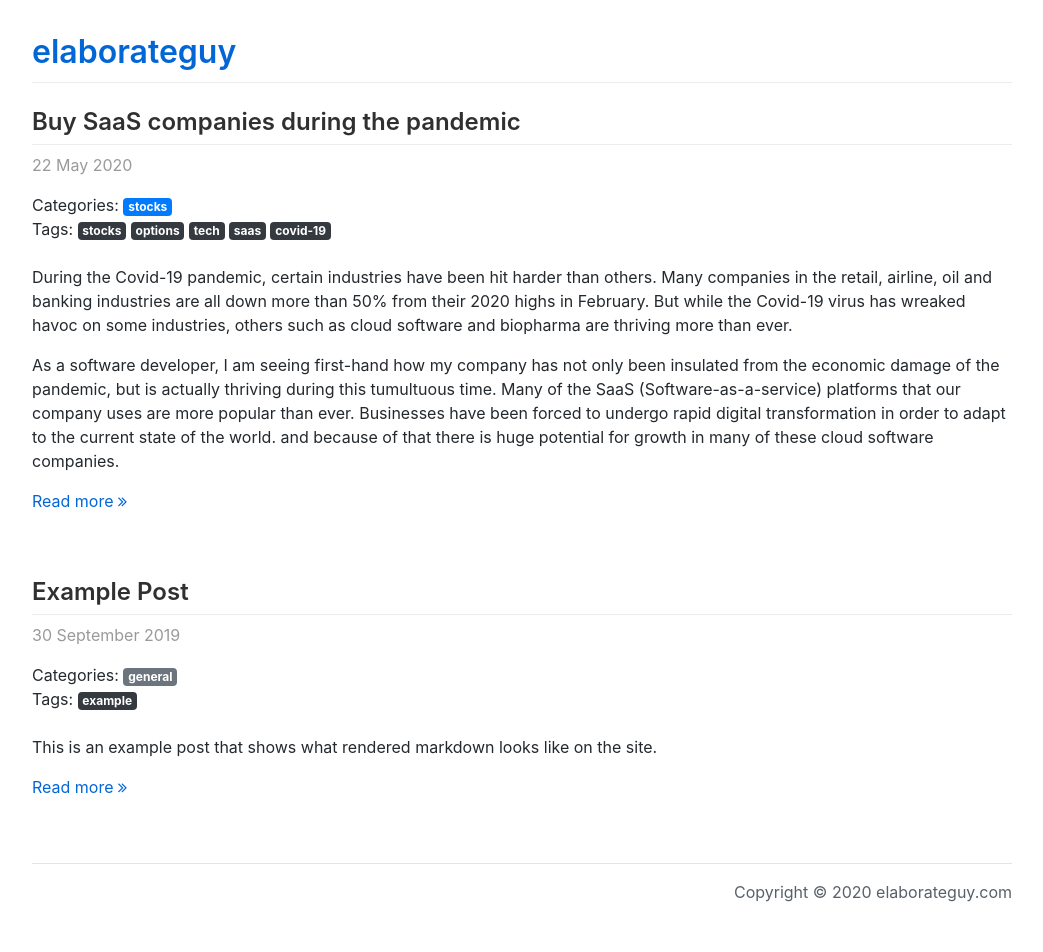
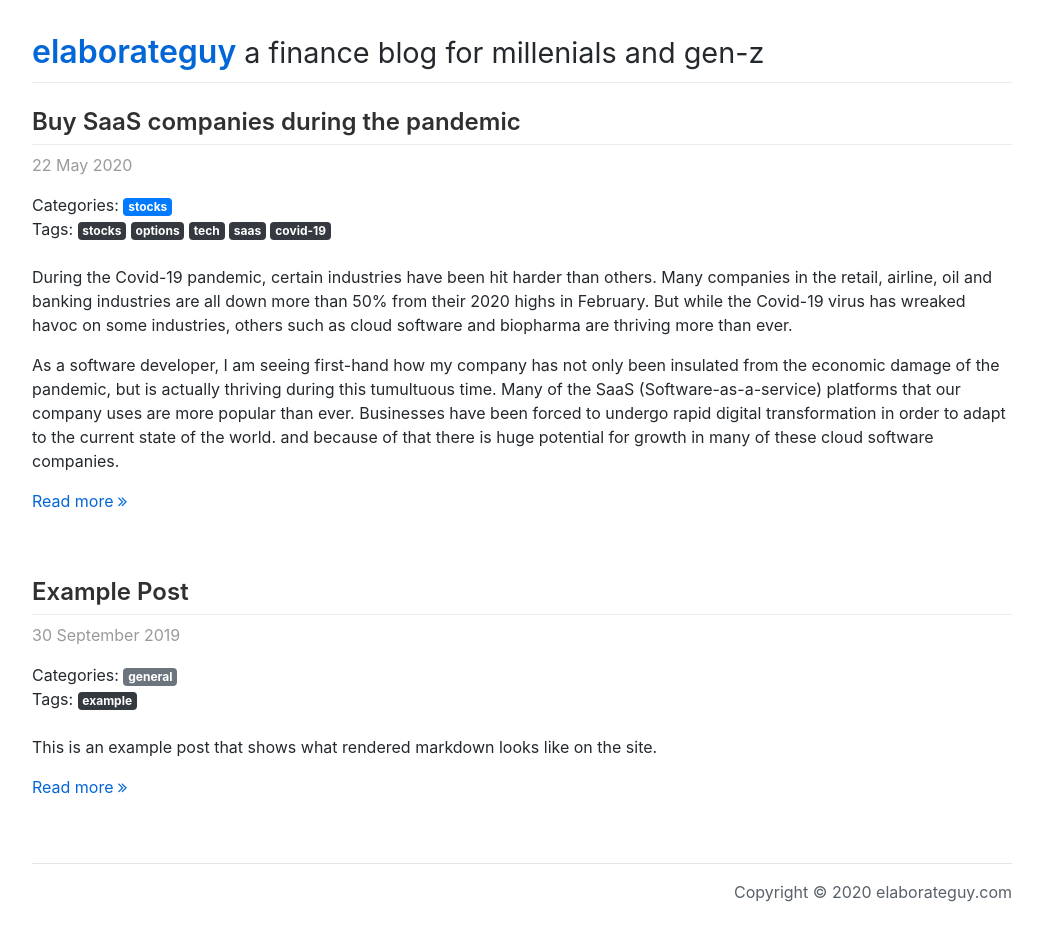
Before and after one commit to Porkbutts/finance.adriant.io, a Jekyll site: the page built from index.html, in a window 1280 px wide. Shown: the whole page, without its empty margins (118-1161 px from the left). Built offline with Jekyll 4.4.1, drawn with Linux system fonts in a browser that asks for light colours; nearby versions of some CDN libraries; the list of posts is cut into pages by our own code; comment, search, counter and statistics services are not loaded.

Commit message:
add description

```diff
--- a/_config.yml
+++ b/_config.yml
@@ -8,7 +8,7 @@
   email: pumpadrian@gmail.com
 
 title: elaborateguy
-description: A finance blog for millenials and gen-z
+description: a finance blog for millenials and gen-z
 
 google_analytics: UA-117405938-3
 # google_adsense: ca-pub-3521905629903035
--- a/_layouts/default.html
+++ b/_layouts/default.html
@@ -19,7 +19,7 @@
   <body>
     <div class="container-lg px-3 my-5 markdown-body">
       {% if site.title and site.title != page.title %}
-      <h1><a href="{{ "/" | absolute_url }}">{{ site.title }}</a></h1>
+      <h1><a href="{{ "/" | absolute_url }}">{{ site.title }}</a> <small>{{ site.description }}</small></h1>
       {% endif %}
 
       {{ content }}
```
